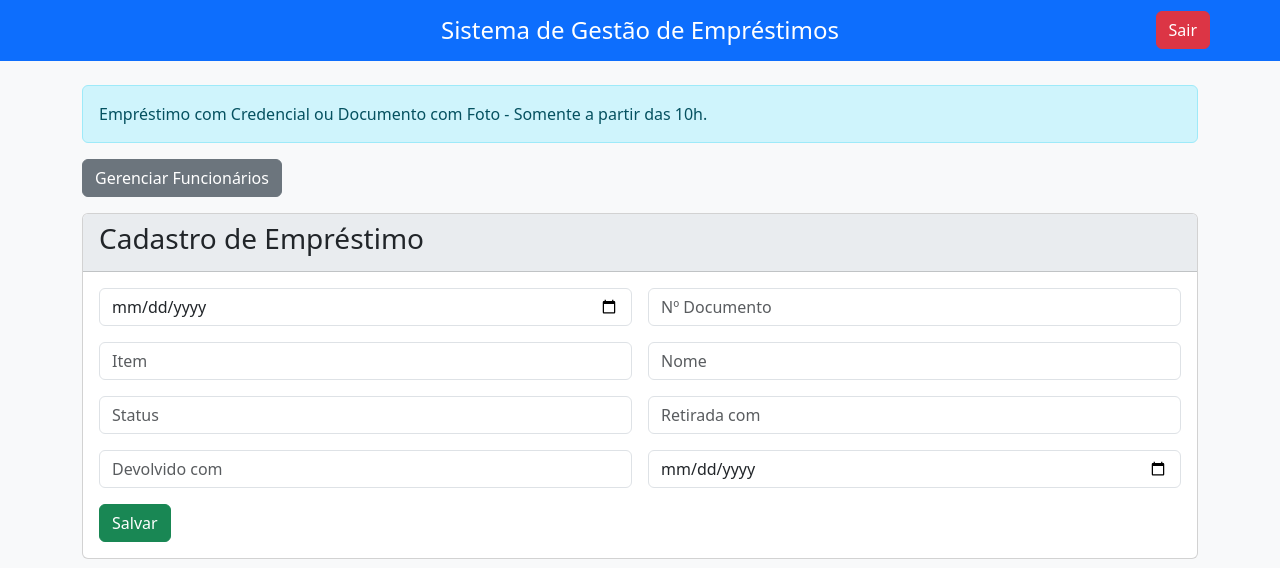
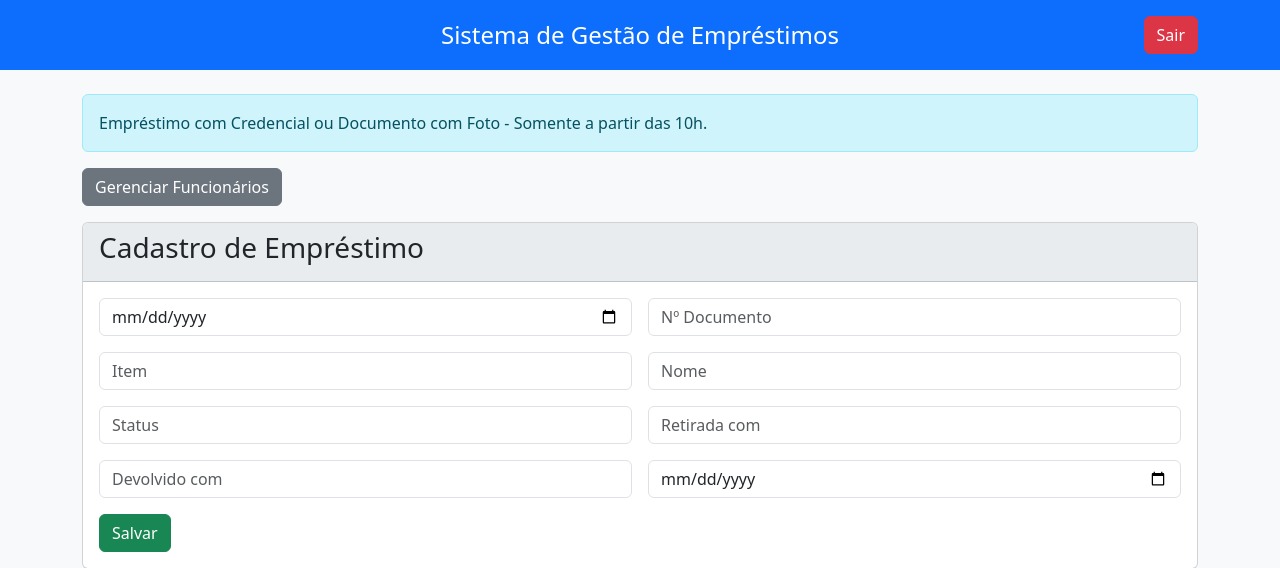
Before and after one commit to AndreyLee/Emprestimo, a PHP site: page / in a window 1280 px wide. Shown: the top 568 px of the page. Run offline with PHP 8.4, Linux system fonts and the light colour scheme; the visitor is signed in with stand-in values (Sample User, id 1); data that the repository does not hold is empty; some libraries are stand-ins or nearby versions.

Commit message:
refactor: Alinha o cabeçalho da página principal
Refatora o cabeçalho da `index.php` para utilizar o sistema de grid do
Bootstrap 5. Esta alteração garante que o título fique perfeitamente
centralizado, de forma consistente com a página de login, e mantém
o botão "Sair" posicionado corretamente à direita. A mudança melhora
a consistência visual da aplicação.

```diff
--- a/sge/index.php
+++ b/sge/index.php
@@ -39,10 +39,19 @@ $emprestimos = $pdo->query("SELECT * FROM emprestimos ORDER BY data DESC")->fetc
     <link rel="stylesheet" href="css/style.css">
 </head>
 <body class="d-flex flex-column min-vh-100">
-    <header class="bg-primary text-white text-center p-3">
-        <div class="container position-relative">
-            <h1 class="mb-0 fs-4">Sistema de Gestão de Empréstimos</h1>
-            <a href="logout.php" class="btn btn-danger position-absolute top-50 end-0 translate-middle-y">Sair</a>
+    <header class="bg-primary text-white p-3">
+        <div class="container">
+            <div class="row align-items-center">
+                <div class="col-md-3">
+                    <!-- Espaço em branco para equilíbrio -->
+                </div>
+                <div class="col-md-6 text-center">
+                    <h1 class="mb-0 fs-4">Sistema de Gestão de Empréstimos</h1>
+                </div>
+                <div class="col-md-3 text-end">
+                    <a href="logout.php" class="btn btn-danger">Sair</a>
+                </div>
+            </div>
         </div>
     </header>
 
```
